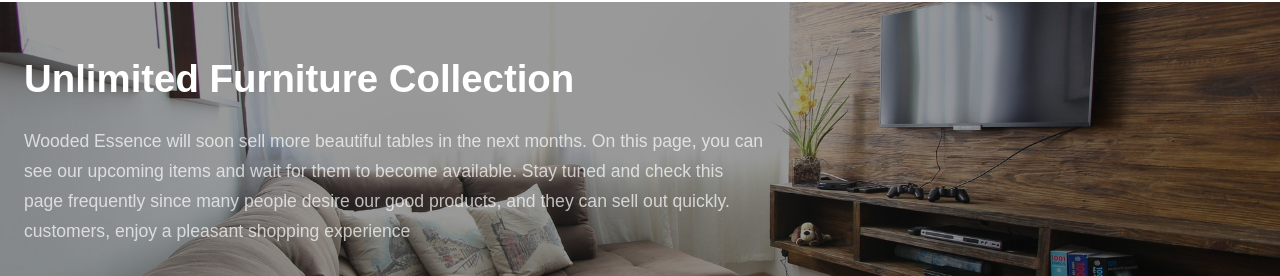
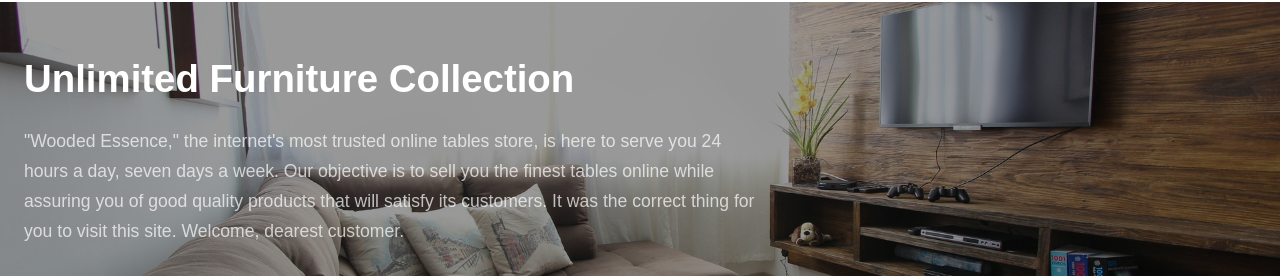
Before and after one commit to Jules516/Finals-Proj-Urmatam-Ulanday, a plain HTML site: page index.html in a window 1280 px wide. Shown: the part 2247-2523 px from the top of the page. Drawn offline with Linux system fonts and the light colour scheme.

Commit message:
Update index.html

```diff
--- a/index.html
+++ b/index.html
@@ -235,7 +235,7 @@
       <div class = "footer-banner">
         <div class = "container">
           <h2>Unlimited Furniture Collection</h2>
-          <p class = "text">Wooded Essence will soon sell more beautiful tables in the next months. On this page, you can see our upcoming items and wait for them to become available. Stay tuned and check this page frequently since many people desire our good products, and they can sell out quickly. customers, enjoy a pleasant shopping experience</p>
+          <p class = "text">"Wooded Essence," the internet's most trusted online tables store, is here to serve you 24 hours a day, seven days a week. Our objective is to sell you the finest tables online while assuring you of good quality products that will satisfy its customers. It was the correct thing for you to visit this site. Welcome, dearest customer. </p>
           <button type = "button" onclick="window.location.href='index2.html'"class = "btn">View More</button>
 
 
```
